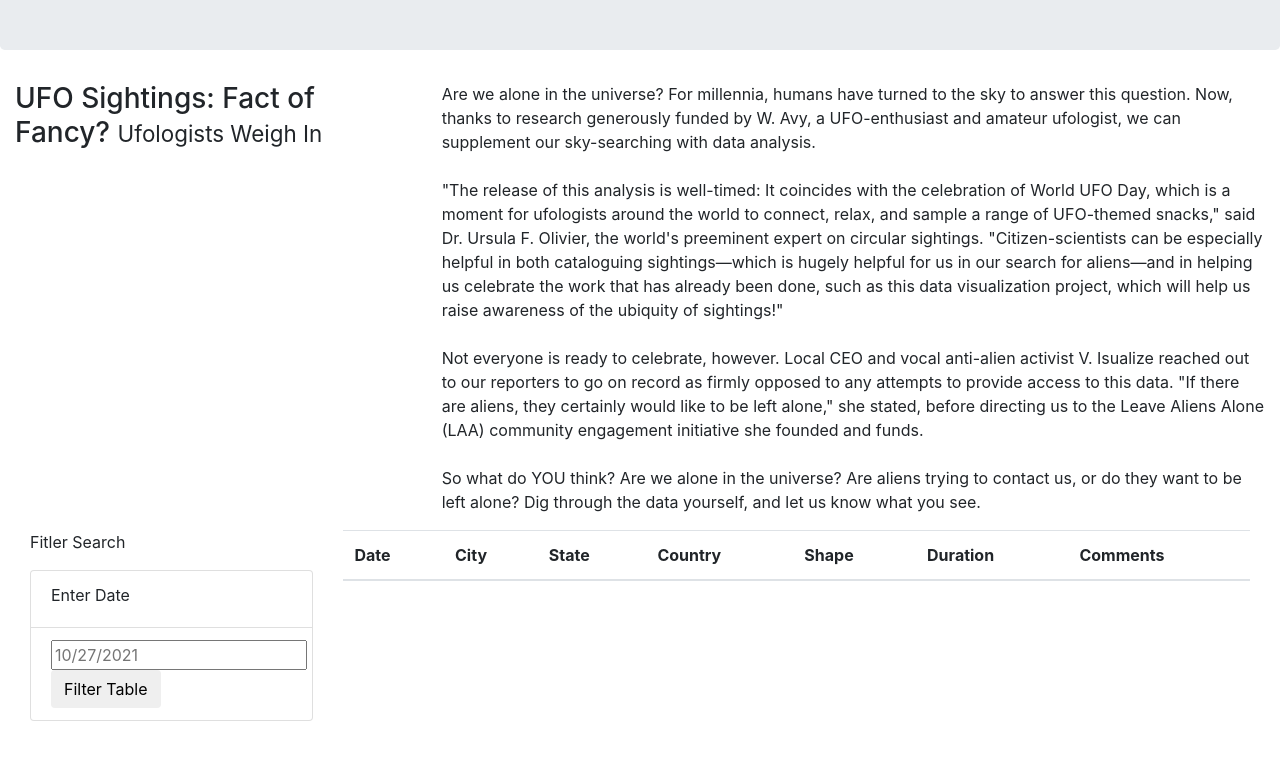
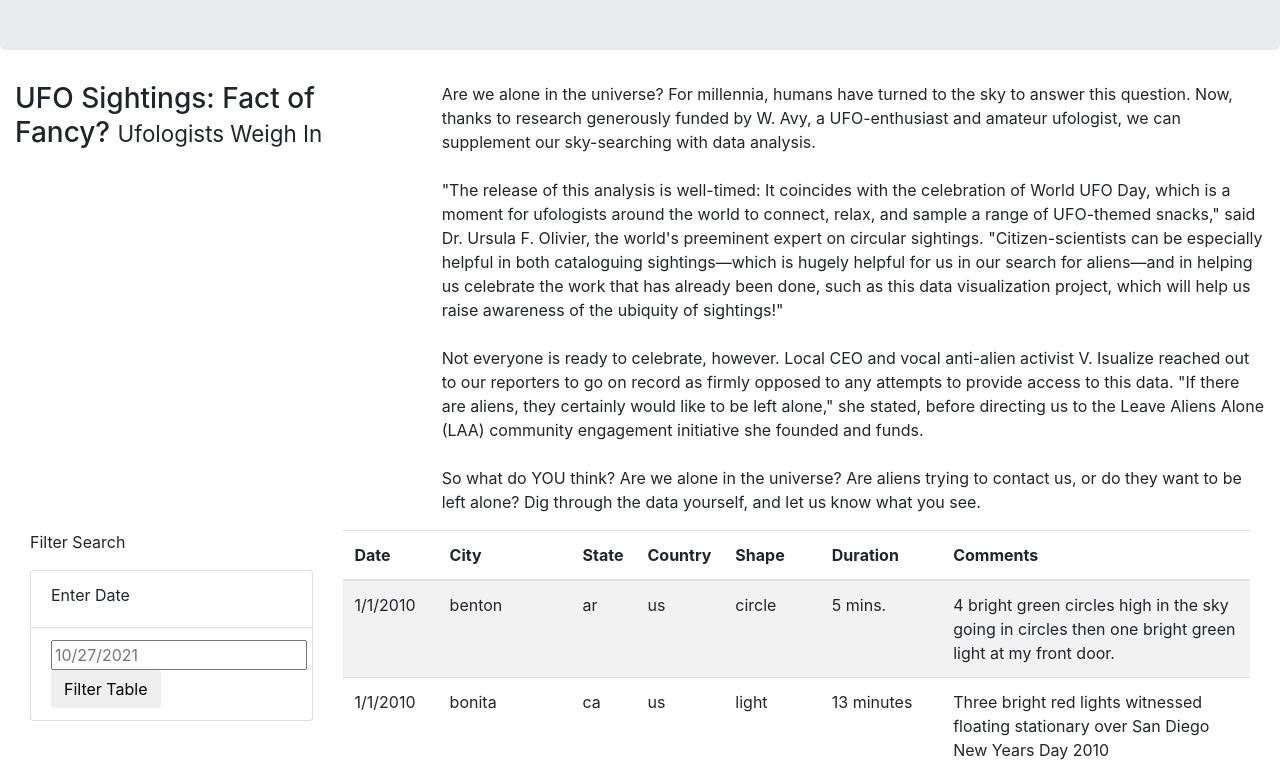
Before and after one commit to mwalbers1/Data-Analytics-Bootcamp, a plain HTML site: page ufos/index.html in a window 1280 px wide. Shown: the part 190-952 px from the top of the page. Before the commit the page ends 911 px from the top, so only its background shows below. Drawn offline with nearby package versions, Linux system fonts and the light colour scheme.

Commit message:
Add script tags to index.html

```diff
--- a/ufos/index.html
+++ b/ufos/index.html
@@ -15,8 +15,6 @@
 </head>
 
 <body>
-    <script src="js/app.js"></script>
-
     <div class="wrapper">
         <nav class="navbar navbar-expand-lg">
             <a class="navbar-brand" href="index.html">UFO Sightings</a>
@@ -46,7 +44,7 @@
                 <div class="row">
                     <div class="col-md-3">
                         <form>
-                            <p>Fitler Search</p>
+                            <p>Filter Search</p>
                             <ul class="list-group">
                                 <li class="list-group-item">
                                     <label for="date">Enter Date</label>
@@ -79,25 +77,11 @@
                 </div>
             </div>
         </div>
-
     </div>
 
-<!--
-    <div class="jumbotron">
-        <h1>Page Header: The Truth</h1>
-    </div>
-    <div class="article">
-        <h2>Article: UFO Sightings: Fact or Fiction</h2>
-        <p>Article paragraph</p>
-    </div>
-    <div class="col-md-3">
-        filters for the table
-    </div>
-    <div class="col-md-9">
-        Table for sightings data
-    </div>
--->
-
+    <script src="https://cdnjs.cloudflare.com/ajax/libs/d3/4.11.0/d3.js"></script>
+    <script src="js/data.js"></script>
+    <script src="js/app.js"></script>
 </body>
 
 
--- a/ufos/js/app.js
+++ b/ufos/js/app.js
@@ -9,7 +9,7 @@ function buildTable(data) {
 
     // Loop through each object in the data
     // and append a row and cells for each value in the data row
-    data.array.forEach(dataRow => {
+    data.forEach(dataRow => {
         // Append a row to the table body
         let row = tbody.append("tr");
 
@@ -17,6 +17,7 @@ function buildTable(data) {
         Object.values(dataRow).forEach((val) => {
             let cell = row.append("td");
             cell.text(val);
+            console.log(val)
             }
         );
     });
```
